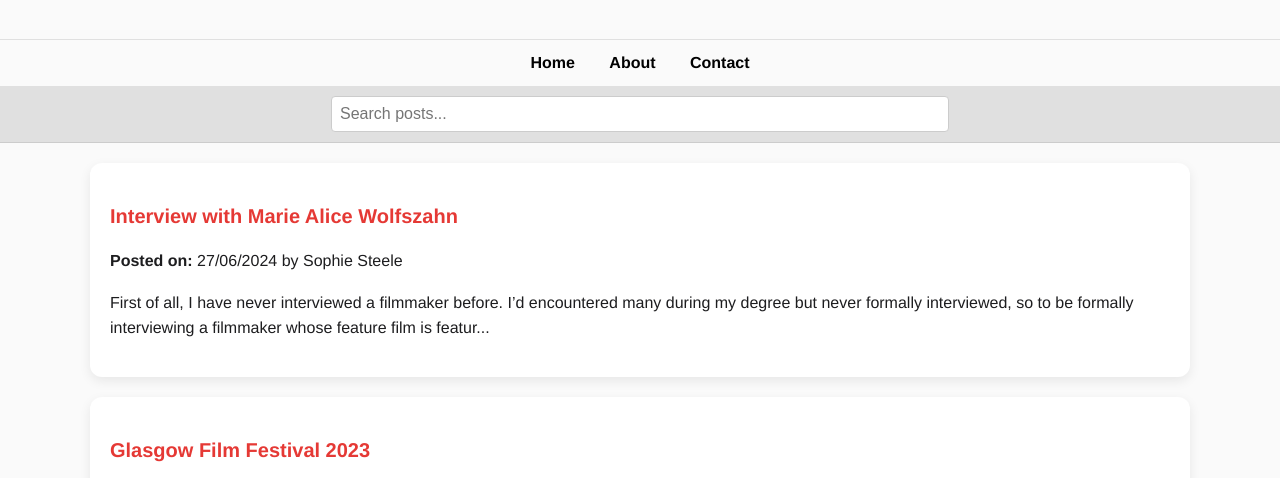
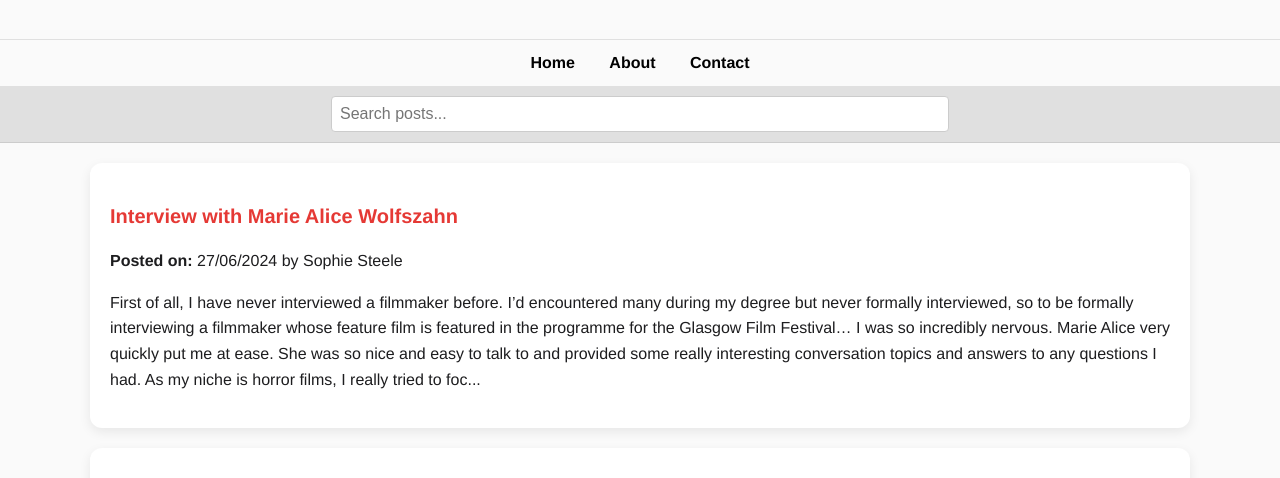
Before and after one commit to SophieSteele/SophieSteelesReels, a website: page index.html in a window 1280 px wide. Shown: the part 322-800 px from the top of the page. Drawn offline with Linux system fonts and the light colour scheme; a web font is replaced by a local one.

Commit message:
changed post length

```diff
--- a/index.html
+++ b/index.html
@@ -435,7 +435,7 @@
                             data.posts.reverse().forEach((post, index) => {
                                 const postElement = document.createElement('article');
                                 postElement.classList.add('post');
-                                const truncatedContent = post.content.length > 200 ? post.content.substring(0, 200) + '...' : post.content;
+                                const truncatedContent = post.content.length > 200 ? post.content.substring(0, 500) + '...' : post.content;
 
                                 postElement.innerHTML = `
                                 <h2>${post.title}</h2>
```
